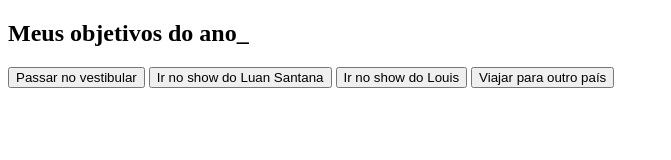
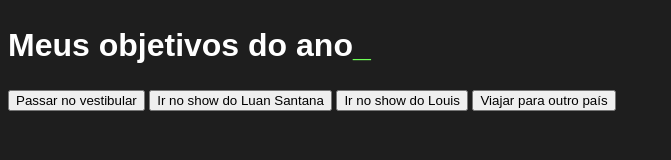
Before and after one commit to brendabonin/proj_vida-brenda, a plain HTML site: page index.html in a window 1280 px wide. Shown: the whole page, without its empty margins (0-671 px from the left). Drawn offline with Linux system fonts and the light colour scheme.

Commit message:
06/03/2024

```diff
--- a/index.html
+++ b/index.html
@@ -9,7 +9,7 @@
 </head>
 <body>
     <section class="conteudo-principal">
-        <h2 class="titulo-principal">Meus objetivos do ano_</h2>
+        <h2 class="titulo-principal">Meus objetivos do ano<span>_</span> </h2>
         <div class="botoes">
             <button class="botao">Passar no vestibular</button>
             <button class="botao">Ir no show do Luan Santana</button>
--- a/style.css
+++ b/style.css
@@ -0,0 +1,33 @@
+@import url('https://fonts.googleapis.com/css2?family=Chakra+Petch:ital,wght@0,300;0,400;0,500;0,600;0,700;1,300;1,400;1,500;1,600;1,700&display=swap&#39;');
+
+:root{
+    --cor-de-fundo: #1E1E1E;
+    --azul: #6DAFED;
+    --azul: #6DAFED;
+    --botao-ativo: #3A375E;
+    --botao-inativo: #1F1780;
+    --texto-fundo:rgba(179,152,255);
+
+}
+
+body{
+    background-color: var(--cor-de-fundo);
+    color: #ffffff;
+    font-family: "Chakra Pecth", sans-serif;
+
+}
+
+.titulo-principal span {
+    color: #6FFF57
+
+}
+
+.titulo-principal {
+    text-align: left;
+    width: 100%;
+    font-size: 32px;
+}
+
+.conteudo-principal{
+
+}
```
